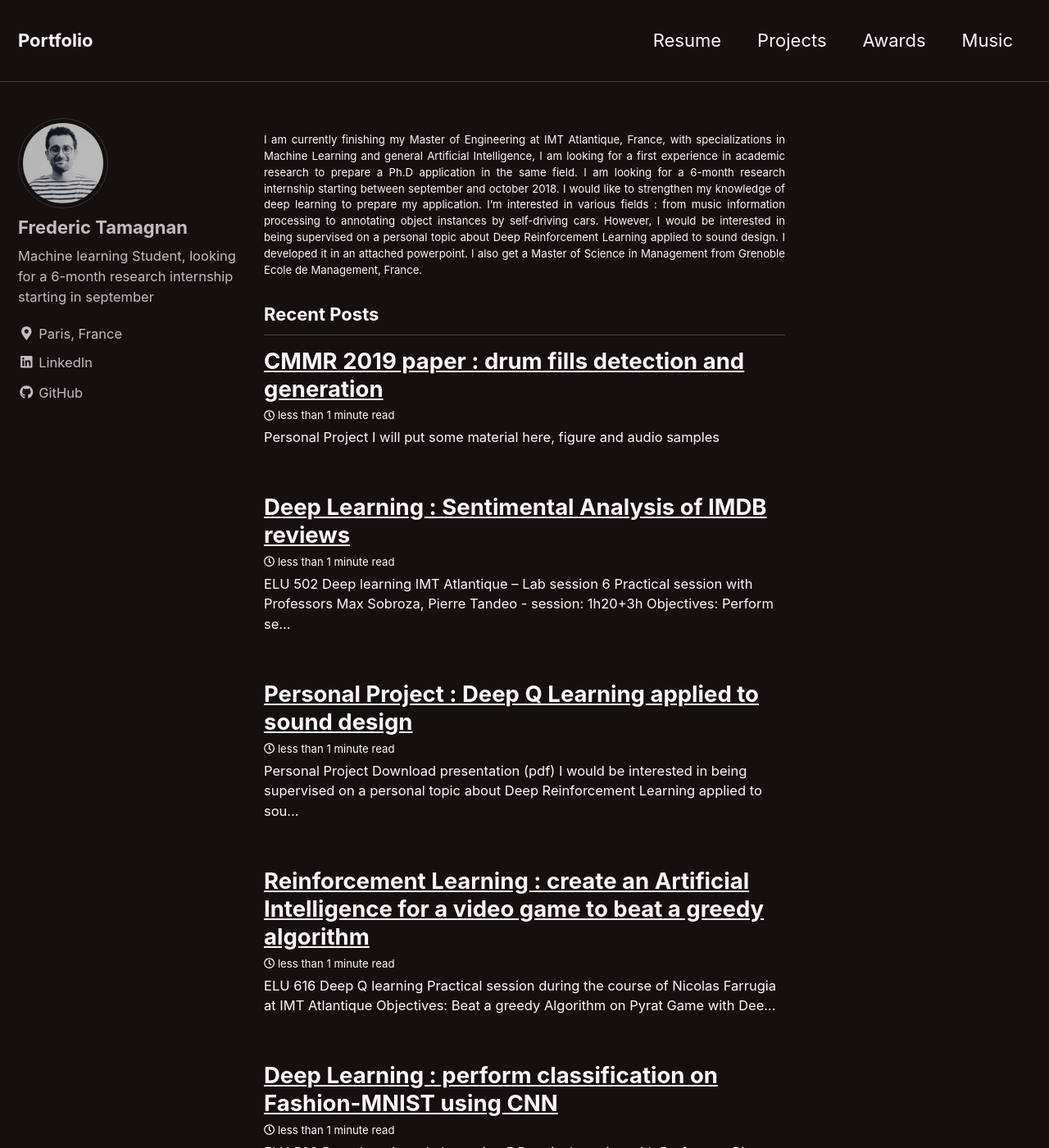
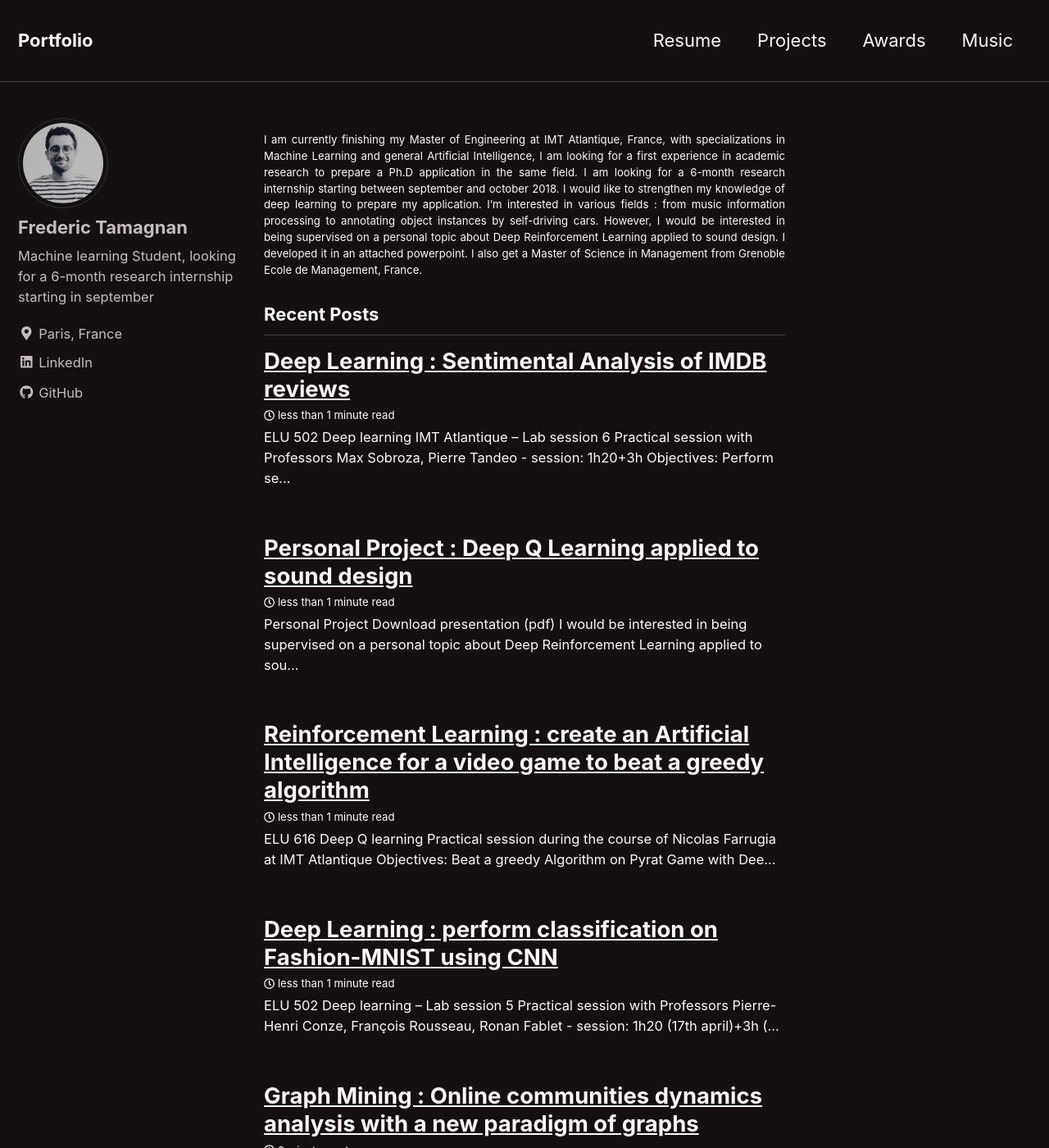
Before and after one commit to frederictamagnan/frederictamagnan.github.io, a Jekyll site: the page built from index.html, in a window 1280 px wide and 1400 px high. Shown: the whole window at 82% size. Built offline with Jekyll 4.4.1, drawn with Linux system fonts in a browser that asks for light colours; nearby versions of some CDN libraries; the list of posts is cut into pages by our own code; some of the changed text lies outside the part shown.

Commit message:
audio samples

```diff
--- a/_posts/2019-07-19-drumfills.md
+++ /dev/null
@@ -1,16 +0,0 @@
----
-title: "CMMR 2019 paper : drum fills detection and generation"
-excerpt_separator: "<!--more-->"
-categories:
-  - Post Formats
-tags:
-  - Post Formats
-  - readability
-  - standard
----
-# Personal Project
-
-
-<p style="font-size:100%; text-align:justify;">
-I will put some material here, figure and audio samples
-<p>
```
Also changed, not shown: _pages/drumfills.md (+6 -1 lines), _pages/papers.md (+2 -0 lines), 3 other files.
